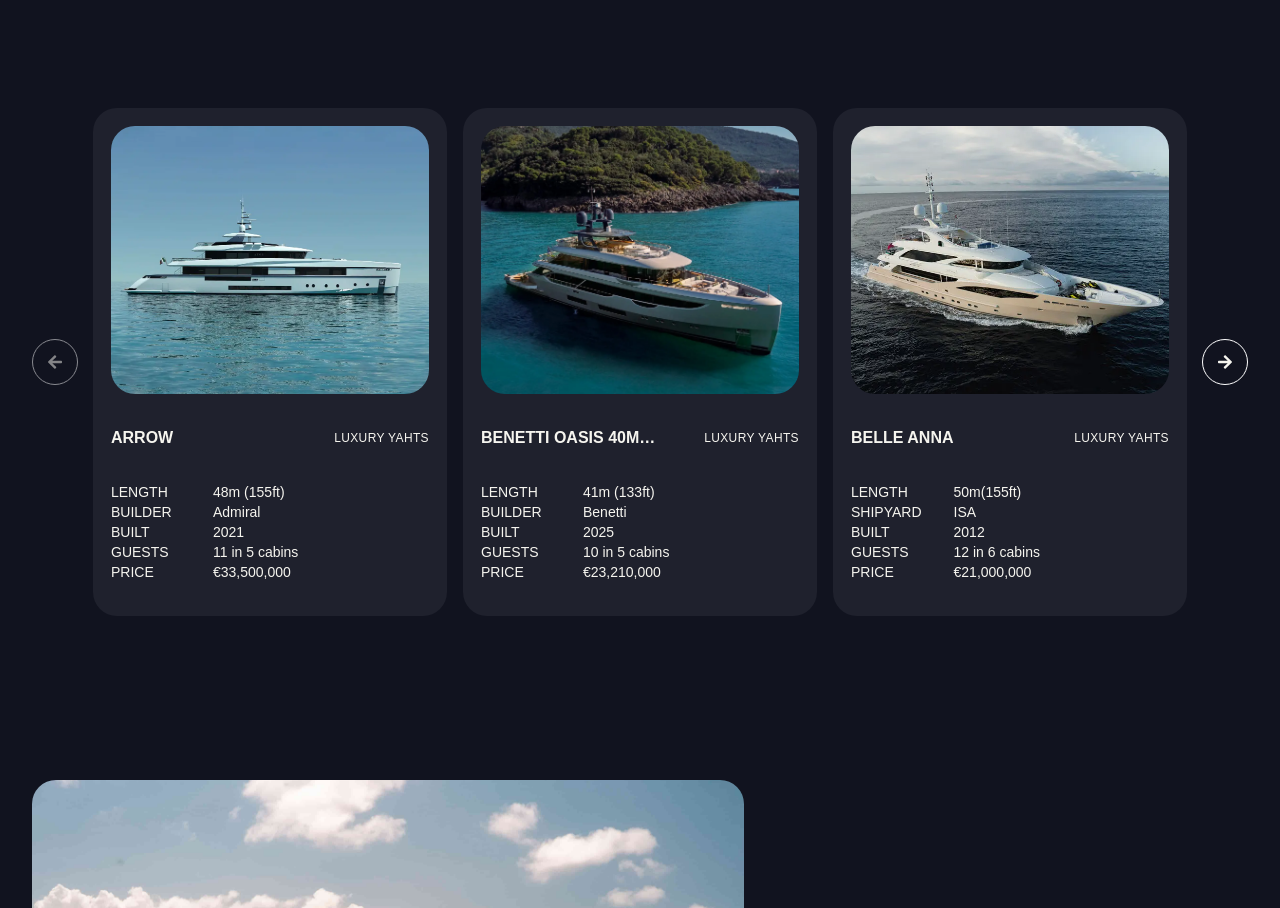
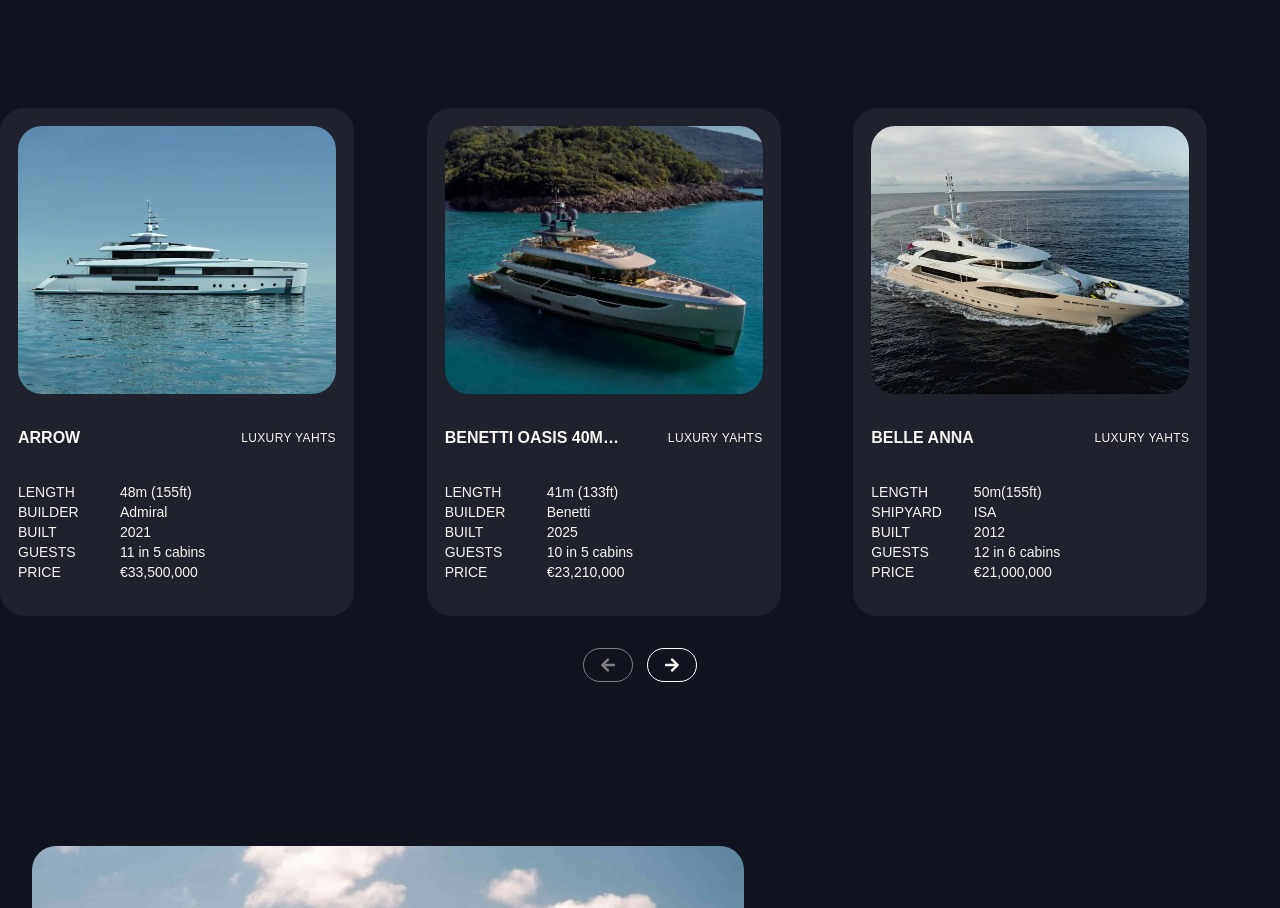
Before and after one commit to Andrey9019/yacht-adventures, a React (Vite) app: page / in a window 1280 px wide. Shown: the part 2145-3053 px from the top of the page. Built offline with nearby package versions, Linux system fonts and the light colour scheme.

Commit message:
fix: update swiper in section Yacht

```diff
--- a/src/components/Comments/CommentsSwiper.jsx
+++ b/src/components/Comments/CommentsSwiper.jsx
@@ -1,6 +1,7 @@
+import { Swiper, SwiperSlide } from "swiper/react";
+import { Pagination, Navigation } from "swiper/modules";
+
 import allComments from "../data/commentsData";
-import { Swiper, SwiperSlide } from "swiper/react";
-import { Pagination } from "swiper/modules";
 
 import "swiper/css";
 import "swiper/css/pagination";
@@ -9,7 +10,7 @@ const CommentsSwiper = () => {
   return (
     <Swiper
       className="mx-auto" // Центрування слайдера
-      modules={[Pagination]}
+      modules={[Pagination, Navigation]}
       spaceBetween={16}
       slidesPerView={1}
       pagination={{ clickable: true }}
--- a/src/components/ListYacht/ItemYacht.jsx
+++ b/src/components/ListYacht/ItemYacht.jsx
@@ -13,7 +13,7 @@ const ItemList = ({ yachtContent }) => {
   } = yachtContent;
 
   return (
-    <li className="bg-[--dark-blue-2] p-[18px] pb-6 rounded-3xl mb-6 md:mb-8 xl:mb-0 w-[335px] h-[469px] md:w-[344px] md:h-[508px] xl:w-[354px]">
+    <div className="bg-[--dark-blue-2] p-[18px] pb-6 rounded-3xl mb-6 md:mb-8 xl:mb-0 w-[335px] h-[469px] md:w-[344px] md:h-[508px] xl:w-[354px]">
       <img
         src={imageYacht.mobileSrc}
         srcSet={`${imageYacht.mobileSrc} 500w, ${imageYacht.desktopSrc} 1000w`}
@@ -70,7 +70,7 @@ const ItemList = ({ yachtContent }) => {
           )}
         </tbody>
       </table>
-    </li>
+    </div>
   );
 };
 
--- a/src/components/ListYacht/ListYacht.jsx
+++ b/src/components/ListYacht/ListYacht.jsx
@@ -1,95 +1,108 @@
+import { Swiper, SwiperSlide } from "swiper/react";
+import { Navigation } from "swiper/modules";
+
+import allYachts from "../data/yachtsData";
+
 import { FaArrowLeft, FaArrowRight } from "react-icons/fa";
 
-import { useEffect, useState } from "react";
-import ItemYacht from "./ItemYacht";
-import allYachts from "../data/yachtsData";
+// import ItemYacht from "./ItemYacht";
 
 const ListYacht = () => {
-  const [currentPage, setCurrentPage] = useState(1);
-  const [yachtsToShow, setYachtsToShow] = useState(calculateYachtsToShow());
+  return (
+    <>
+      <Swiper
+        className="max-w-[1280px]"
+        modules={[Navigation]}
+        // spaceBetween={50}
+        slidesPerView={1}
+        navigation={{
+          nextEl: ".swiper-button-next",
+          prevEl: ".swiper-button-prev",
+        }}
+        breakpoints={{
+          768: {
+            // spaceBetween: 16,
+            slidesPerView: 2,
+          },
+          1280: {
+            slidesPerView: 3,
+            // spaceBetween: 32,
+          },
+        }}
+      >
+        {allYachts.map((yacht, index) => (
+          <SwiperSlide key={index} className="flex justify-center">
+            <div className="bg-[--dark-blue-2] p-[18px] pb-6 rounded-3xl mb-6 md:mb-8 w-[335px] h-[469px] md:w-[344px] md:h-[508px] xl:w-[354px]">
+              <img
+                src={yacht.imageYacht.mobileSrc}
+                srcSet={`${yacht.imageYacht.mobileSrc} 500w, ${yacht.imageYacht.desktopSrc} 1000w`}
+                alt={yacht.nameYacht}
+                className="rounded-3xl mb-6 md:mb-8 w-[299px] h-[250px] md:h-[268px] xl:w-[322px] object-cover"
+                loading="lazy"
+                decoding="async"
+              />
+              <div className="flex justify-between mb-6 md:mb-8 items-center">
+                <h3 className="text-base font-bold w-[177px] uppercase truncate overflow-hidden text-ellipsis whitespace-nowrap">
+                  {yacht.nameYacht}
+                </h3>
+                <span className="text-xs font-light tracking-[0.36px] whitespace-nowrap">
+                  LUXURY YAHTS
+                </span>
+              </div>
+              <table className="text-sm">
+                <tbody>
+                  {yacht.length && (
+                    <tr>
+                      <td className="w-[70px]">LENGTH</td>
+                      <td className="pl-8">{yacht.length}</td>
+                    </tr>
+                  )}
+                  {yacht.builder && (
+                    <tr>
+                      <td>BUILDER</td>
+                      <td className="pl-8">{yacht.builder}</td>
+                    </tr>
+                  )}
+                  {yacht.shipyard && (
+                    <tr>
+                      <td>SHIPYARD</td>
+                      <td className="pl-8">{yacht.shipyard}</td>
+                    </tr>
+                  )}
+                  {yacht.built && (
+                    <tr>
+                      <td>BUILT</td>
+                      <td className="pl-8">{yacht.built}</td>
+                    </tr>
+                  )}
+                  {yacht.guests && (
+                    <tr>
+                      <td>GUESTS</td>
+                      <td className="pl-8">{yacht.guests}</td>
+                    </tr>
+                  )}
+                  {yacht.price && (
+                    <tr>
+                      <td>PRICE</td>
+                      <td className="pl-8">{yacht.price}</td>
+                    </tr>
+                  )}
+                </tbody>
+              </table>
+            </div>
+          </SwiperSlide>
+        ))}
 
-  function calculateYachtsToShow() {
-    if (window.innerWidth >= 1280) return 3;
-    if (window.innerWidth >= 768) return 2;
-    return 1;
-  }
-
-  useEffect(() => {
-    const handleResize = () => {
-      setYachtsToShow(calculateYachtsToShow());
-      setCurrentPage(1);
-    };
-    window.addEventListener("resize", handleResize);
-    return () => window.removeEventListener("resize", handleResize);
-  }, []);
-
-  const totalPages = Math.ceil(allYachts.length / yachtsToShow);
-
-  const handleNextPage = () => {
-    setCurrentPage((prevPage) =>
-      prevPage < totalPages ? prevPage + 1 : prevPage
-    );
-  };
-
-  const handlePrevPage = () => {
-    setCurrentPage((prevPage) => (prevPage > 1 ? prevPage - 1 : prevPage));
-  };
-
-  const indexOfLastYacht = currentPage * yachtsToShow;
-  const indexOfFirstYacht = indexOfLastYacht - yachtsToShow;
-  const currentYachts = allYachts.slice(indexOfFirstYacht, indexOfLastYacht);
-
-  return (
-    <section id="Yachts" className="flex mx-auto ">
-      <div className=" list-container container">
-        <div className="xl:flex xl:justify-between">
-          <button
-            onClick={handlePrevPage}
-            disabled={currentPage === 1}
-            className="disabled:opacity-50 max-xl:hidden"
-          >
-            <div className="border border-white rounded-[60px] p-[14px]">
-              <FaArrowLeft />
-            </div>
-          </button>
-
-          <ul className="grid justify-items-center grid-cols-1 md:grid-cols-2 xl:grid-cols-3 gap-4">
-            {currentYachts.map((yacht, index) => (
-              <ItemYacht key={index} yachtContent={yacht} />
-            ))}
-          </ul>
-          <button
-            onClick={handleNextPage}
-            disabled={currentPage === totalPages}
-            className=" disabled:opacity-50 max-xl:hidden"
-          >
-            <div className="border border-white rounded-[60px] p-[14px]">
-              <FaArrowRight />
-            </div>
-          </button>
+        <div className="flex justify-center gap-[14px] ">
+          <div className="swiper-button-prev border border-white rounded-[60px] px-[16px] py-[8px]">
+            <FaArrowLeft />
+          </div>
+          <div className="swiper-button-next border border-white rounded-[60px] px-[16px] py-[8px]">
+            <FaArrowRight />
+          </div>
         </div>
-        <div className="flex justify-center gap-[14px] xl:hidden">
-          <button
-            onClick={handlePrevPage}
-            disabled={currentPage === 1}
-            className="disabled:opacity-50"
-          >
-            <div className="border border-white rounded-[60px] p-[14px]">
-              <FaArrowLeft />
-            </div>
-          </button>
-          <button
-            onClick={handleNextPage}
-            disabled={currentPage === totalPages}
-            className=" disabled:opacity-50"
-          >
-            <div className="border border-white rounded-[60px] p-[14px]">
-              <FaArrowRight />
-            </div>
-          </button>
-        </div>
-      </div>
-    </section>
+      </Swiper>
+    </>
   );
 };
 
--- a/src/index.css
+++ b/src/index.css
@@ -282,3 +282,8 @@ button {
 .swiper-pagination-bullet-active {
   background: var(--prime-dark);
 }
+
+.swiper-button-disabled {
+  border-color: gray;
+  color: gray;
+}
```
